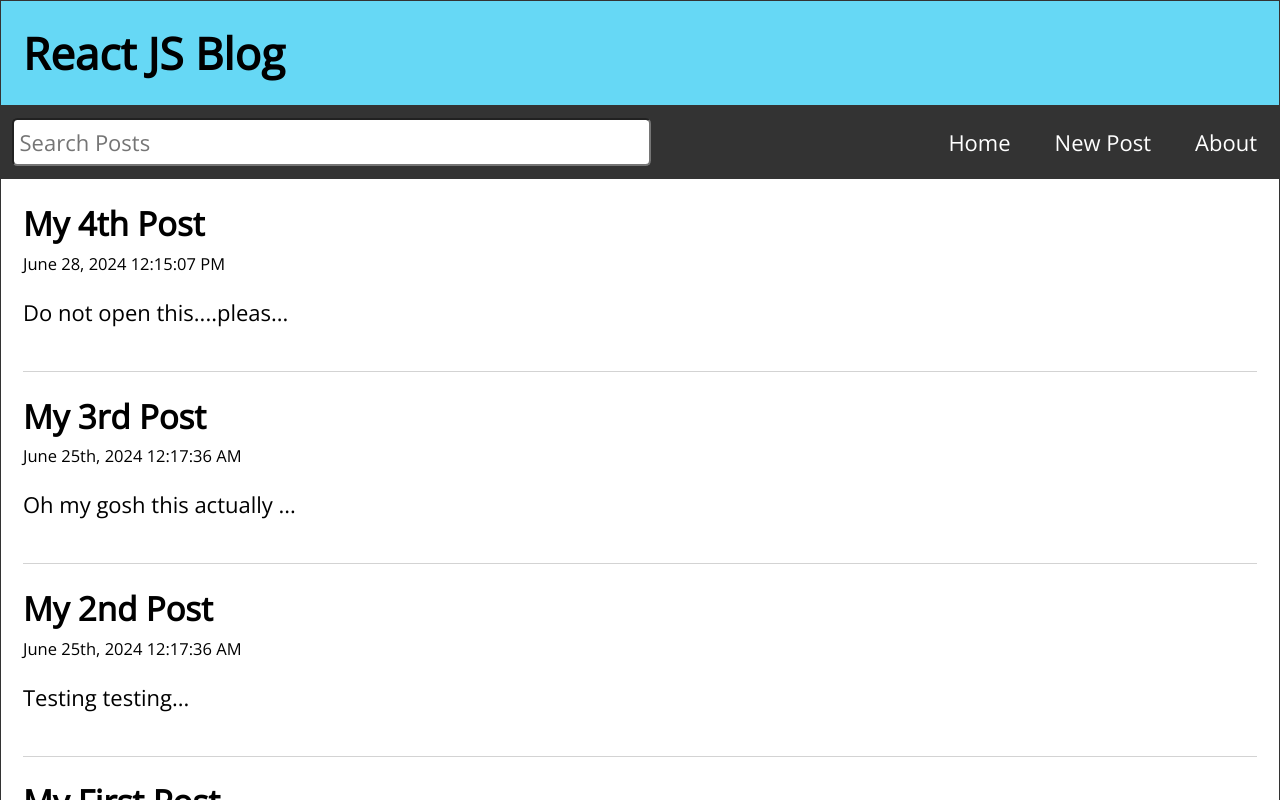
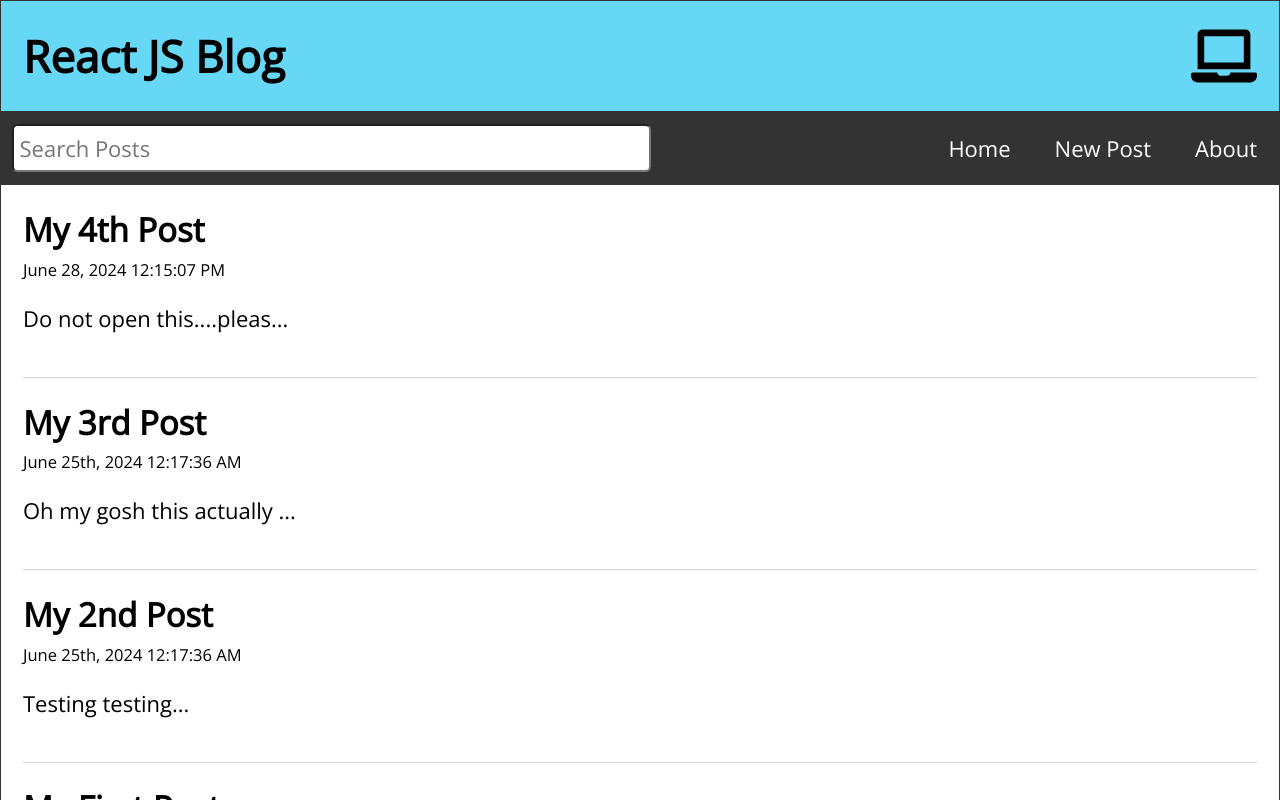
Before and after one commit to kekedezha/blog-post-react-router-js, a React (Vite) app: page / in a window 1280 px wide. Shown: the top 800 px of the page. Built offline with nearby package versions, Linux system fonts and the light colour scheme; data requests are answered from the project's data file; the HTML template or start-up script is replaced by a standard one.

Commit message:
updated setter in useWindow custom hook and used hook in app and prop drilled down to header component

```diff
--- a/src/App.jsx
+++ b/src/App.jsx
@@ -2,6 +2,7 @@
 import { Route, Routes, useNavigate } from "react-router-dom";
 import { format } from "date-fns";
 import api from "./api/posts";
+import useWindowSize from "./hooks/useWindowSize";
 
 import Header from "./Header";
 import Nav from "./Nav";
@@ -23,6 +24,7 @@
   const [editBody, setEditBody] = useState("");
   const [search, setSearch] = useState("");
   const [searchResults, setSearchResults] = useState([]);
+  const { width } = useWindowSize();
 
   //useEffect used for CRUD operation READ, to READ posts from json server
   useEffect(() => {
@@ -121,7 +123,7 @@
 
   return (
     <div className="App">
-      <Header title="React JS Blog" />
+      <Header title="React JS Blog" width={width} />
       <Nav search={search} setSearch={setSearch} />
       <Routes>
         {/* Base URL shows the Home component */}
--- a/src/Header.jsx
+++ b/src/Header.jsx
@@ -1,7 +1,16 @@
-const Header = ({ title }) => {
+import { FaLaptop, FaTabletAlt, FaMobileAlt } from "react-icons/fa";
+
+const Header = ({ title, width }) => {
   return (
     <header className="Header">
       <h1>{title}</h1>
+      {width < 768 ? (
+        <FaMobileAlt />
+      ) : width < 992 ? (
+        <FaTabletAlt />
+      ) : (
+        <FaLaptop />
+      )}
     </header>
   );
 };
--- a/src/hooks/useWindowSize.js
+++ b/src/hooks/useWindowSize.js
@@ -10,8 +10,11 @@
   useEffect(() => {
     // Set the size of the window to the state variable
     const handleResize = () => {
+      console.log(window.innerHeight);
+      console.log(typeof window.innerWidth);
+
       setWindowSize({
-        window: window.innerWidth,
+        width: window.innerWidth,
         height: window.innerHeight,
       });
     };
```
